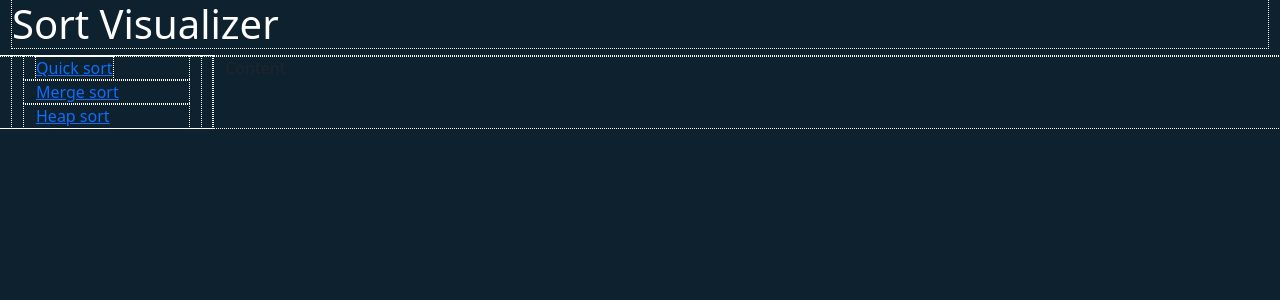
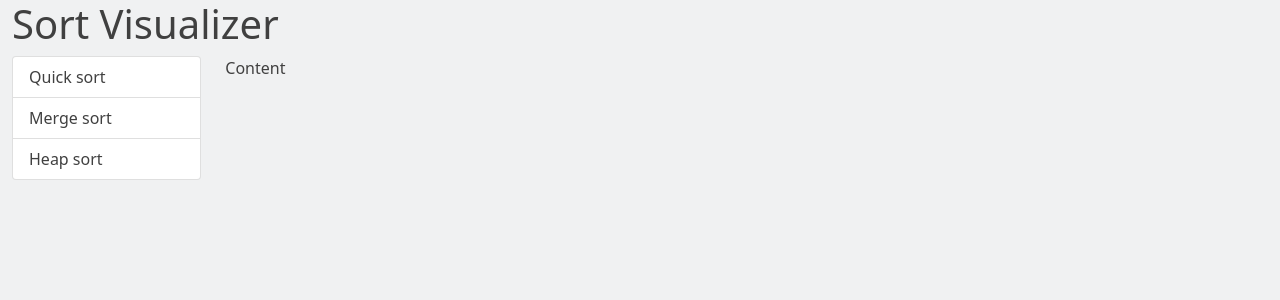
Before and after one commit to Qtrixnet/alghoritms, a React (Create React App) app: page / in a window 1280 px wide. Shown: the top 300 px of the page. Built offline with nearby package versions, Linux system fonts and the light colour scheme.

Commit message:
feat: add nav

```diff
--- a/src/app/app.scss
+++ b/src/app/app.scss
@@ -1,6 +1,7 @@
 @import '../variables/variables';
 
 .app {
-  background-color: $dark;
+  background-color: $light;
+  color: $dark;
   min-height: 100vh;
 }
--- a/src/header/header.scss
+++ /dev/null
@@ -1,7 +0,0 @@
-@import '../variables/variables';
-
-.header {
-  &__title {
-    color: $white;
-  }
-}
--- a/src/header/header.tsx
+++ b/src/header/header.tsx
@@ -1,4 +1,3 @@
-import './header.scss';
 import {Row, Col} from "react-bootstrap";
 
 const Header = () => {
--- a/src/index.css
+++ b/src/index.css
@@ -1,3 +1,3 @@
 * {
-  outline: 1px dotted white;
+  /*outline: 1px dotted white;*/
 }
--- /dev/null
+++ b/src/navigation/navigation.scss
@@ -0,0 +1,18 @@
+@import '../variables/variables';
+
+
+.navigation {
+  &__link {
+    text-decoration: none;
+    color: $dark;
+    transition: color .2s ease, opacity .2s ease;
+
+    &:hover {
+      color: $primary;
+    }
+
+    &:active {
+      opacity: 0.5;
+    }
+  }
+}
--- a/src/navigation/navigation.tsx
+++ b/src/navigation/navigation.tsx
@@ -1,28 +1,30 @@
+import './navigation.scss';
 import {FC} from "react";
-import {Col, Container, Row} from "react-bootstrap";
+import {ListGroup} from "react-bootstrap";
 import {NavLink} from "react-router-dom";
 
 const Navigation: FC = () => {
   return (
-    <Container>
-      <Row>
-        <Col>
-          <NavLink to="/quick-sort">
-            Quick sort
-          </NavLink>
-        </Col>
-      </Row>
-      <Row>
-        <NavLink to="/merge-sort">
-          Merge sort
-        </NavLink>
-      </Row>
-      <Row>
-        <NavLink to="/heap-sort">
-          Heap sort
-        </NavLink>
-      </Row>
-    </Container>
+    <ListGroup className="navigation">
+      <ListGroup.Item className="navigation__item">
+        <NavLink
+          className="navigation__link"
+          to="/quick-sort"
+        >Quick sort</NavLink>
+      </ListGroup.Item>
+      <ListGroup.Item className="navigation__item">
+        <NavLink
+          className="navigation__link"
+          to="/merge-sort"
+        >Merge sort</NavLink>
+      </ListGroup.Item>
+      <ListGroup.Item className="navigation__item">
+        <NavLink
+          className="navigation__link"
+          to="/heap-sort"
+        >Heap sort</NavLink>
+      </ListGroup.Item>
+    </ListGroup>
   );
 };
 
--- a/src/variables/variables.scss
+++ b/src/variables/variables.scss
@@ -1,5 +1,6 @@
 $black: black;
 $white: white;
-$dark: #0E212F;
+$dark: #404040;
+$light: #F0F1F2;
 $primary: #2196F3;
 $accent: crimson;
```
